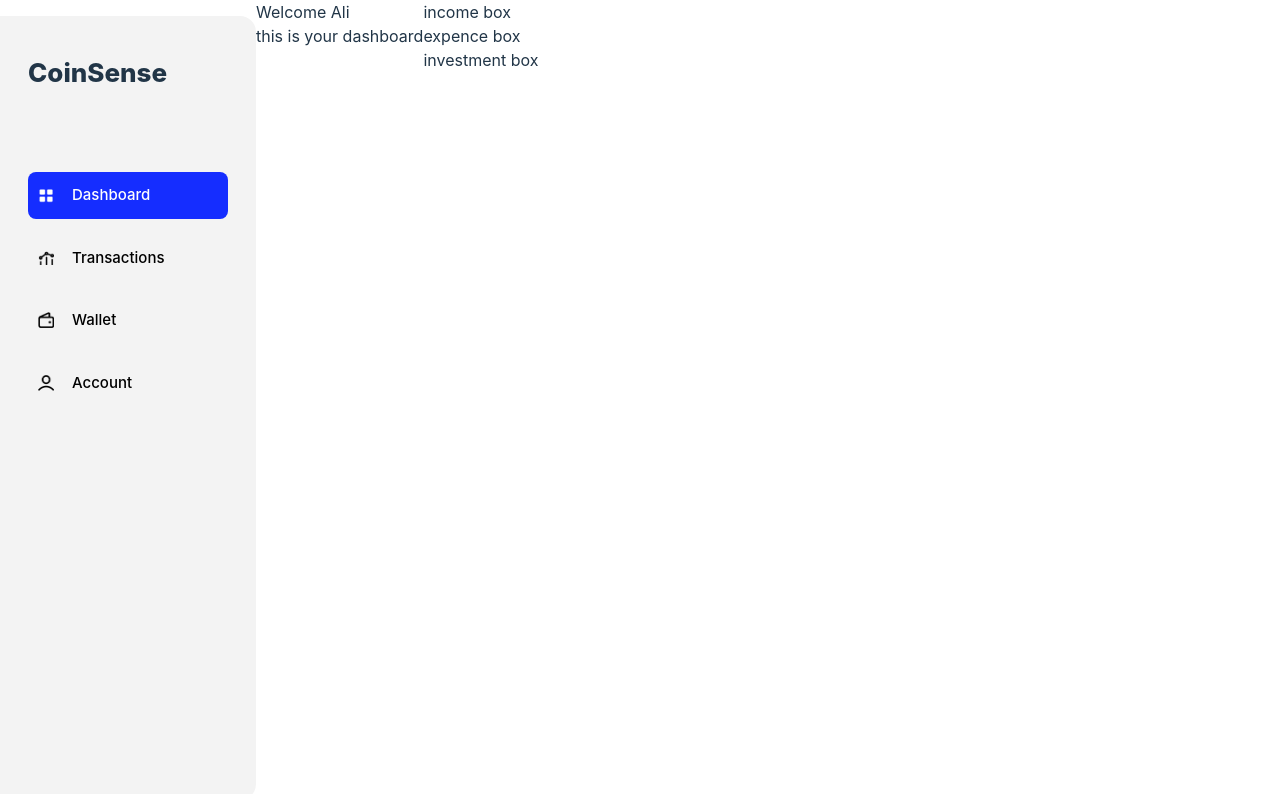
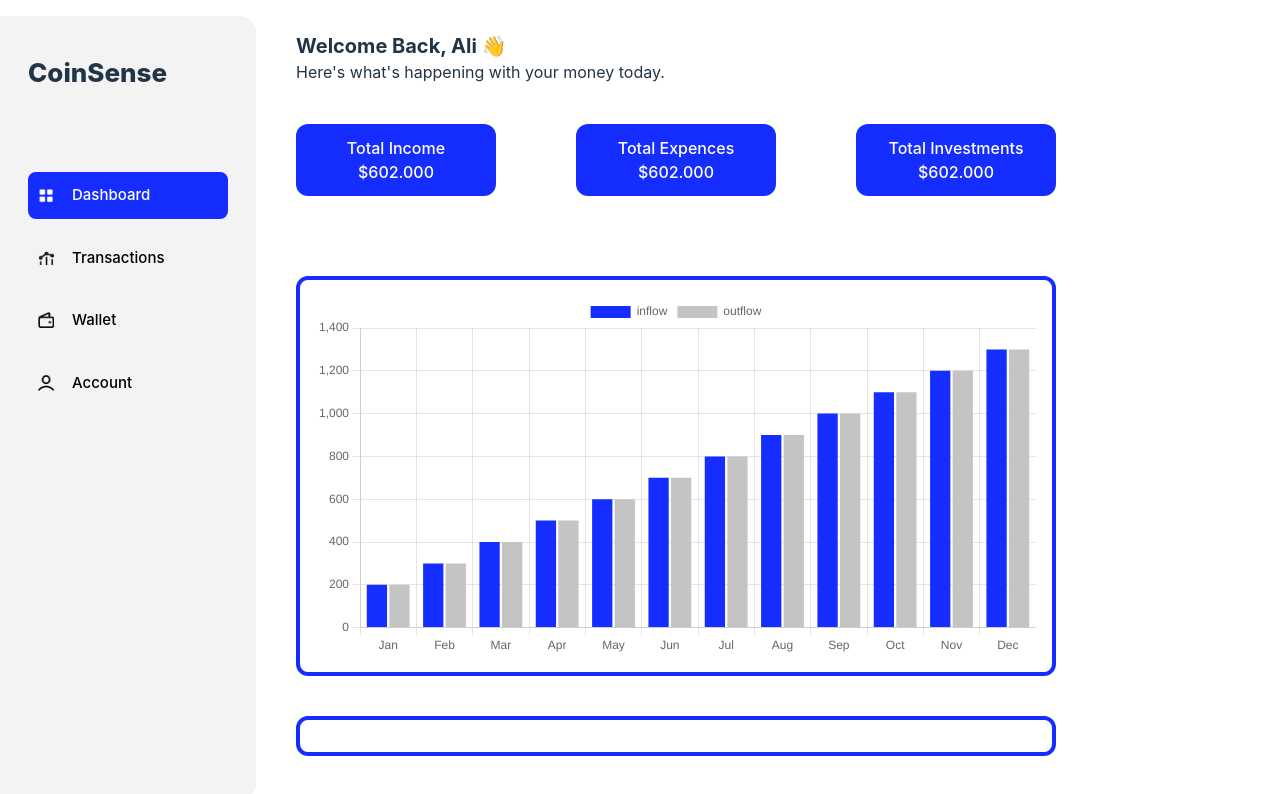
Before and after one commit to ShalinAJ/CoinSense, a React (Vite) app in the folder frontend/: page /dashboard in a window 1280 px wide. Shown: the top 794 px of the page. Built offline with nearby package versions, Linux system fonts and the light colour scheme.

Commit message:
dashboard

```diff
--- a/frontend/package.json
+++ b/frontend/package.json
@@ -10,7 +10,10 @@
     "preview": "vite preview"
   },
   "dependencies": {
+    "axios": "^1.6.8",
+    "chart.js": "^4.4.2",
     "react": "^18.2.0",
+    "react-chartjs-2": "^5.2.0",
     "react-dom": "^18.2.0",
     "react-router-dom": "^6.22.3"
   },
--- a/frontend/src/pages/Dashboard.jsx
+++ b/frontend/src/pages/Dashboard.jsx
@@ -1,14 +1,76 @@
+import { Chart as ChartJS } from "chart.js/auto";
+import { Bar, Doughnut, Line } from "react-chartjs-2";
+
 const DashboardPage = () => {
+  const headingText = "Here's what's happening with your money today.";
   return (
     <>
-      <div>
-        <h3>Welcome Ali</h3>
-        <p>this is your dashboard</p>
-      </div>
-      <div>
-        <div>income box</div>
-        <div>expence box</div>
-        <div>investment box</div>
+      <div className="ml-10 mt-8">
+        <div className="mr-20 mb-10">
+          <p className="text-xl font-bold">Welcome Back, Ali 👋</p>
+          <p>{headingText} </p>
+        </div>
+        <div className="flex flex-row gap-20 mb-20">
+          <div className="basis-1/3">
+            <button className="w-[200px] h-[72px] bg-coinsense-blue text-white rounded-xl	">
+              <p>Total Income</p>
+              <p>$602.000</p>
+            </button>
+          </div>
+          <div className="basis-1/3">
+            <button className="w-[200px] h-[72px] bg-coinsense-blue text-white rounded-xl	">
+              <p>Total Expences</p>
+              <p>$602.000</p>
+            </button>
+          </div>
+          <div className="basis-1/3">
+            <button className="w-[200px] h-[72px] bg-coinsense-blue text-white rounded-xl	">
+              <p>Total Investments</p>
+              <p>$602.000</p>
+            </button>
+          </div>
+        </div>
+        <div>
+          <div className="border-4 border-coinsense-blue rounded-xl p-4">
+            <Bar
+              data={{
+                labels: [
+                  "Jan",
+                  "Feb",
+                  "Mar",
+                  "Apr",
+                  "May",
+                  "Jun",
+                  "Jul",
+                  "Aug",
+                  "Sep",
+                  "Oct",
+                  "Nov",
+                  "Dec",
+                ],
+                datasets: [
+                  {
+                    backgroundColor: "#152DFF",
+                    label: "inflow",
+                    data: [
+                      200, 300, 400, 500, 600, 700, 800, 900, 1000, 1100, 1200,
+                      1300,
+                    ],
+                  },
+                  {
+                    backgroundColor: "#C4C4C4",
+                    label: "outflow",
+                    data: [
+                      200, 300, 400, 500, 600, 700, 800, 900, 1000, 1100, 1200,
+                      1300,
+                    ],
+                  },
+                ],
+              }}
+            />
+          </div>
+          <div className="border-4 border-coinsense-blue rounded-xl p-4 mt-10"></div>
+        </div>
       </div>
     </>
   );
--- a/frontend/src/pages/Login.jsx
+++ b/frontend/src/pages/Login.jsx
@@ -63,7 +63,9 @@ const LoginPage = () => {
             </div>
 
             <p>
-              <button className="w-full bg-[#152DFF]">Sign in</button>
+              <button className="w-full bg-[#152DFF] text-white">
+                Sign in
+              </button>
             </p>
           </form>
           <div className="mt-4">
--- a/frontend/src/pages/Register.jsx
+++ b/frontend/src/pages/Register.jsx
@@ -74,7 +74,9 @@ const RegisterPage = () => {
             </div>
 
             <p>
-              <button className="w-full bg-[#152DFF]">Sign up</button>
+              <button className="w-full bg-[#152DFF] text-white">
+                Sign up
+              </button>
             </p>
           </form>
           <div className="mt-4">
--- a/frontend/tailwind.config.js
+++ b/frontend/tailwind.config.js
@@ -2,7 +2,14 @@
 export default {
   content: ["./index.html", "./src/**/*.{js,ts,jsx,tsx}"],
   theme: {
-    extend: {},
+    extend: {
+      backgroundColor: {
+        "coinsense-blue": "#152DFF",
+      },
+      colors: {
+        "coinsense-blue": "#152DFF",
+      },
+    },
   },
   plugins: [],
 };
```
Also changed, not shown: 1 other file (tests, documents, lock files or other folders).
